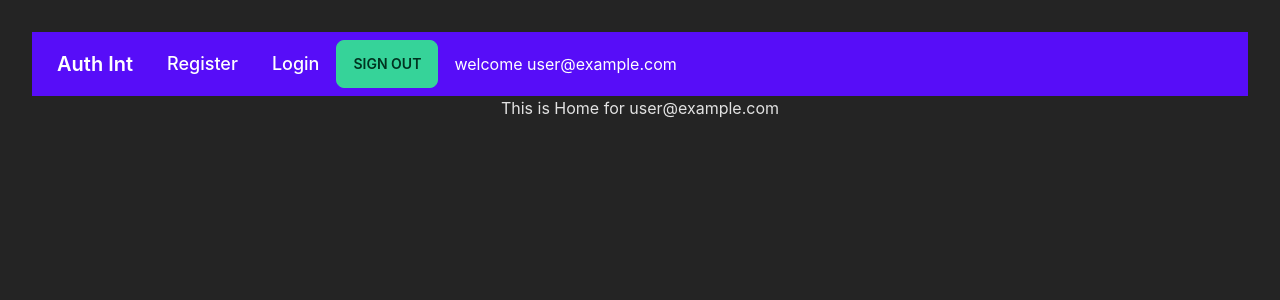
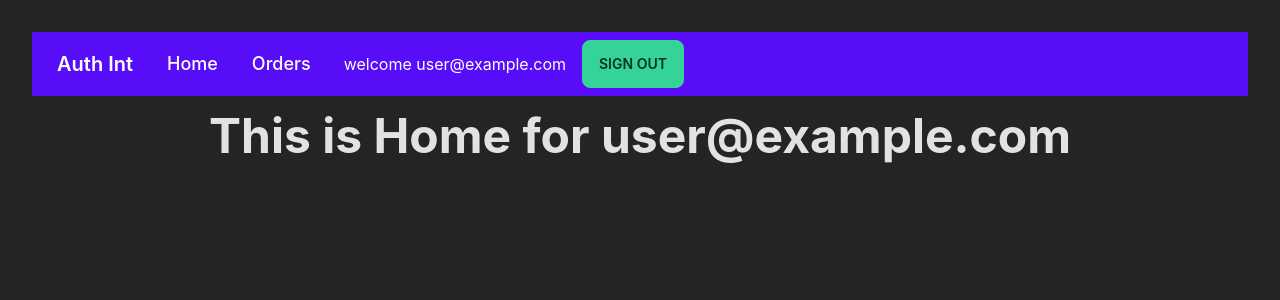
Before and after one commit to tahdiislam/auth-practice-project, a React (Vite) app: page / in a window 1280 px wide. Shown: the top 300 px of the page. Built offline with nearby package versions, Linux system fonts and the light colour scheme; no server answers; sample sign-in values are in the browser's storage.

Commit message:
add private route

```diff
--- a/src/App.jsx
+++ b/src/App.jsx
@@ -2,14 +2,18 @@ import { createBrowserRouter, RouterProvider } from 'react-router-dom'
 import './App.css'
 import Home from './Component/Home'
 import LoginPage from './Component/LoginPage'
+import Orders from './Component/Orders'
 import Register from './Component/Register'
 import Main from './Layour/Main'
+import PrivateRoute from './routes/PrivateRoute'
 
 const router = createBrowserRouter([
   {path: '/', element: <Main/>, children: [
     {path: '/', element: <Home/>},
+    {path: '/home', element: <PrivateRoute><Home/></PrivateRoute>},
     {path: '/login', element: <LoginPage/>},
     {path: 'register', element: <Register/>},
+    {path: '/orders', element: <PrivateRoute><Orders/></PrivateRoute>}
   ]}
 ])
 
--- a/src/Component/Header.jsx
+++ b/src/Component/Header.jsx
@@ -17,11 +17,12 @@ const Header = () => {
         <div>
             <div className="navbar bg-primary text-primary-content">
                 <Link to='/' className="btn btn-ghost normal-case text-xl">Auth Int</Link>
-                    {/* <Link to='/home' className="btn btn-ghost normal-case text-xl"></Link> */}
-                    <Link to='register' className="btn btn-ghost normal-case text-lg font-medium">Register</Link>
-                    <Link to='login' className="btn btn-ghost normal-case text-lg font-medium">Login</Link>
+                    {user?.uid && <Link to='/home' className="btn btn-ghost normal-case text-lg font-medium">Home</Link>}
+                    {user?.uid && <Link to='/orders' className="btn btn-ghost normal-case text-lg font-medium">Orders</Link>}
+                    {!user?.uid && <Link to='register' className="btn btn-ghost normal-case text-lg font-medium">Register</Link>}
+                    {!user?.uid && <Link to='login' className="btn btn-ghost normal-case text-lg font-medium">Login</Link>}
+                    {user?.email && <span className='mx-4'>welcome {user.email}</span>}
                     {user?.email && <button onClick={handleSignOut}  className="btn btn-success">Sign out</button>}
-                {user?.email && <span className='ml-4'>welcome {user.email}</span>}
             </div>
         </div>
     );
--- a/src/Component/Home.jsx
+++ b/src/Component/Home.jsx
@@ -5,7 +5,7 @@ const Home = () => {
     const {user} = useContext(authContext)
     return (
         <div>
-          <h1>This is Home for {user?.email}</h1>
+          {user?.uid ? <h1 className='text-5xl font-bold my-4'>This is Home for {user?.email}</h1> : <h1 className='text-5xl font-bold my-4'>This is Home.</h1>}
         </div>
     );
 };
--- /dev/null
+++ b/src/Component/Orders.jsx
@@ -0,0 +1,11 @@
+import React from 'react';
+
+const Orders = () => {
+    return (
+        <div>
+            <h1 className='text-5xl font-bold'>This is orders.</h1>
+        </div>
+    );
+};
+
+export default Orders;
--- a/src/Component/UserContext.jsx
+++ b/src/Component/UserContext.jsx
@@ -8,6 +8,7 @@ export const authContext = createContext()
 
 const UserContext = ({children}) => {
     const [user, setUser] = useState({})
+    const [loading, setLoading] = useState(true)
     // create user
     const createUser = (email, password) => {
         return createUserWithEmailAndPassword(auth, email, password)
@@ -28,13 +29,14 @@ const UserContext = ({children}) => {
     useEffect(() => {
         const unsubscribe = onAuthStateChanged(auth, currentUser => {
             setUser(currentUser)
+            setLoading(false)
         })
 
         return () => {
             unsubscribe()
         }
     },[])
-    const authInfo = {user, createUser, signIn, logOut, singInWithGoogle}
+    const authInfo = {user, createUser, signIn, logOut, singInWithGoogle, loading}
     return (
         <authContext.Provider value={authInfo}>
             {children}
--- /dev/null
+++ b/src/routes/PrivateRoute.jsx
@@ -0,0 +1,16 @@
+import React, { useContext } from 'react';
+import { Navigate } from 'react-router-dom';
+import { authContext } from '../Component/userContext';
+
+const PrivateRoute = ({children}) => {
+    const {user, loading} = useContext(authContext)
+    if(loading){
+        return <div>Loading...</div>
+    }
+    if(user && user.uid){
+        return children;
+    }
+    return <Navigate to='/login'/>
+};
+
+export default PrivateRoute;
```
